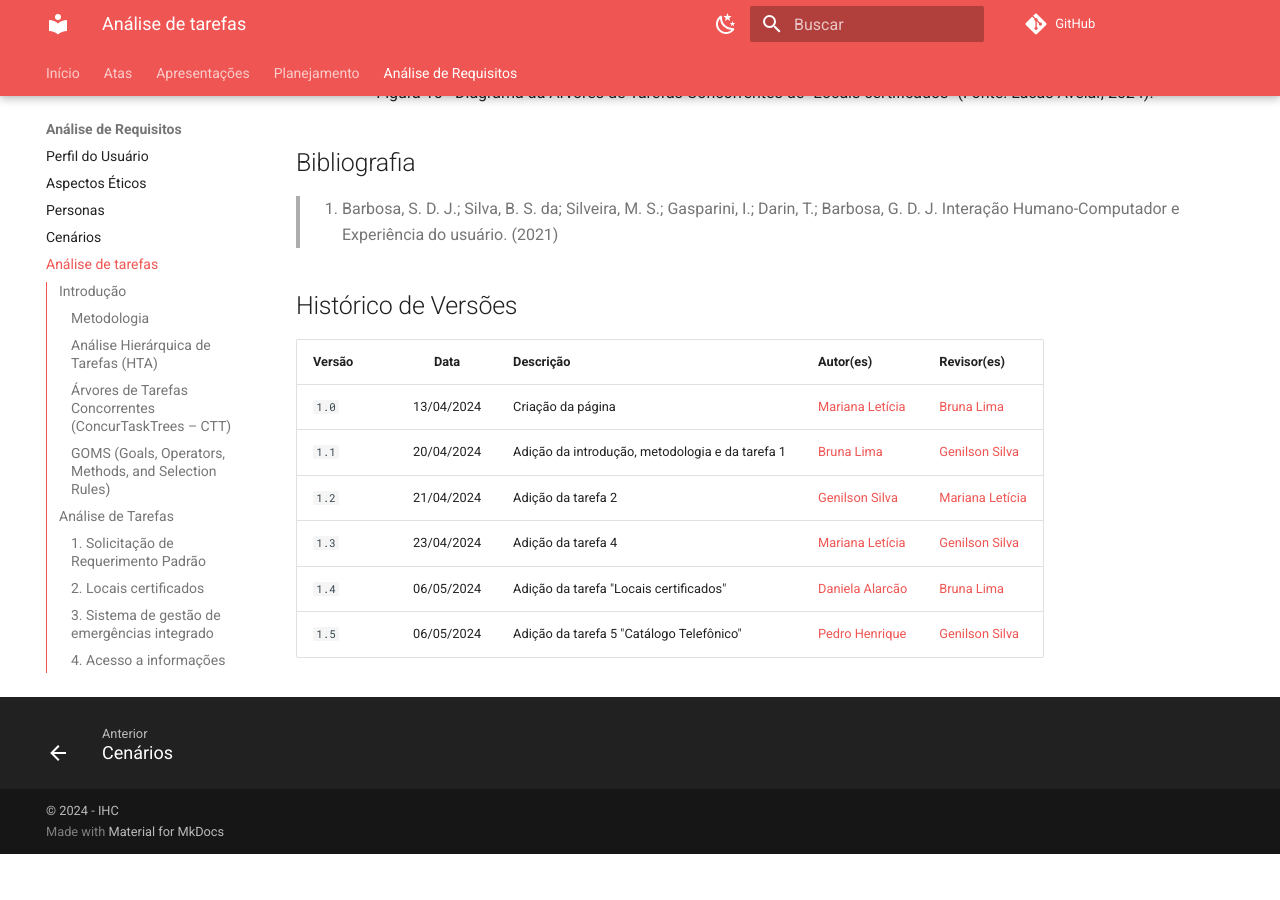
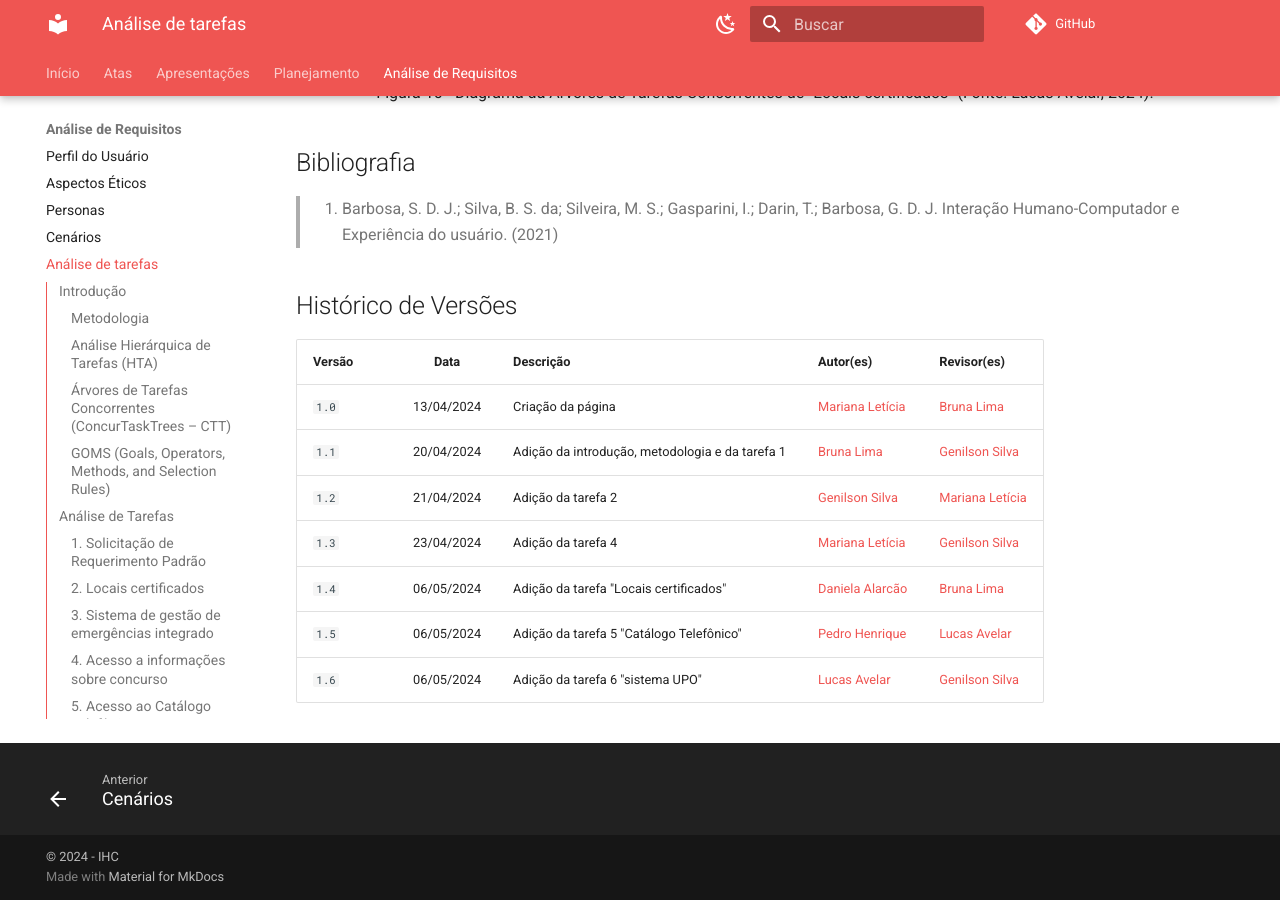
Before and after one commit to Interacao-Humano-Computador/2024.1-CBMERJ, an MkDocs documentation site: the page built from docs/analise_requisitos/analise_tarefas.md, in a window 1280 px wide and 900 px high, scrolled down 11048 px. Built offline with MkDocs 1.6.1 and Material for MkDocs 9.7.7, drawn with Linux system fonts in a browser that asks for light colours; comment, search, counter and statistics services are not loaded; before the commit the page ends 11902 px from its top, so only the background shows below that.

Commit message:
Atualizando histórico de versões

```diff
--- a/docs/analise_requisitos/analise_tarefas.md
+++ b/docs/analise_requisitos/analise_tarefas.md
@@ -220,4 +220,5 @@
 | `1.2`   | 21/04/2024 | Adição da tarefa 2                       | [Genilson Silva](https://github.com/GenilsonJrs) |     [Mariana Letícia](https://github.com/Marianannn)     |
 | `1.3`   | 23/04/2024 | Adição da tarefa 4                       | [Mariana Letícia](https://github.com/Marianannn) | [Genilson Silva](https://github.com/GenilsonJrs)         |
 | `1.4`   | 06/05/2024 | Adição da tarefa "Locais certificados"                    | [Daniela Alarcão](https://github.com/danialarcao) | [Bruna Lima](https://github.com/libruna)         |
-| `1.5`   | 06/05/2024 | Adição da tarefa 5 "Catálogo Telefônico"                    | [Pedro Henrique](https://github.com/PedroHhenriq) | [Genilson Silva](https://github.com/GenilsonJrs)        |
+| `1.5`   | 06/05/2024 | Adição da tarefa 5 "Catálogo Telefônico"                    | [Pedro Henrique](https://github.com/PedroHhenriq) | [Lucas Avelar](https://github.com/LucasAvelar2711)        |
+| `1.6`   | 06/05/2024 | Adição da tarefa 6 "sistema UPO"                    | [Lucas Avelar](https://github.com/LucasAvelar2711) | [Genilson Silva](https://github.com/GenilsonJrs)        |
```
Also changed, not shown: docs/planejamento/CronogramaRealizado.md (+3 -3 lines), docs/planejamento/site-escolhido.md (+1 -1 lines).
